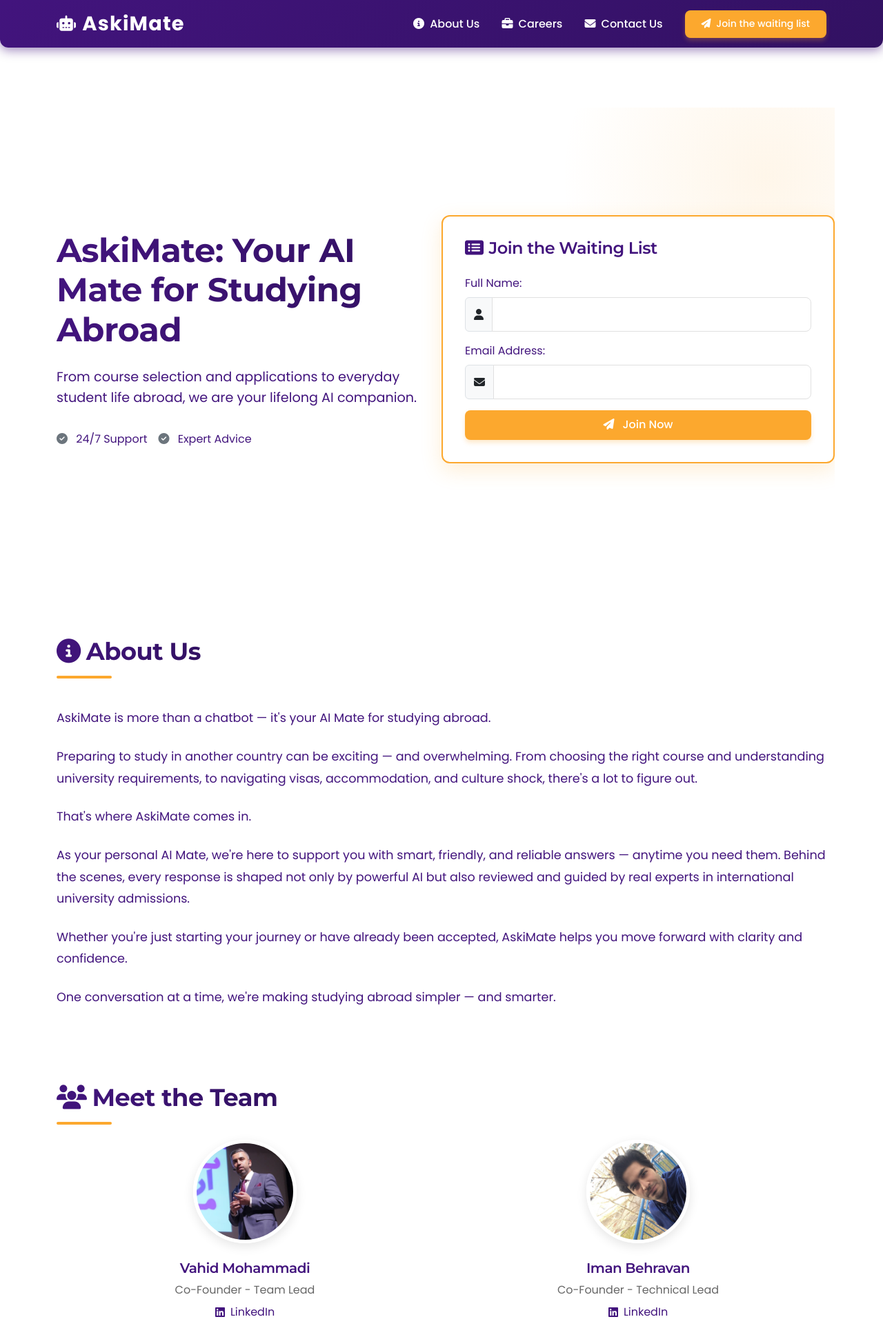
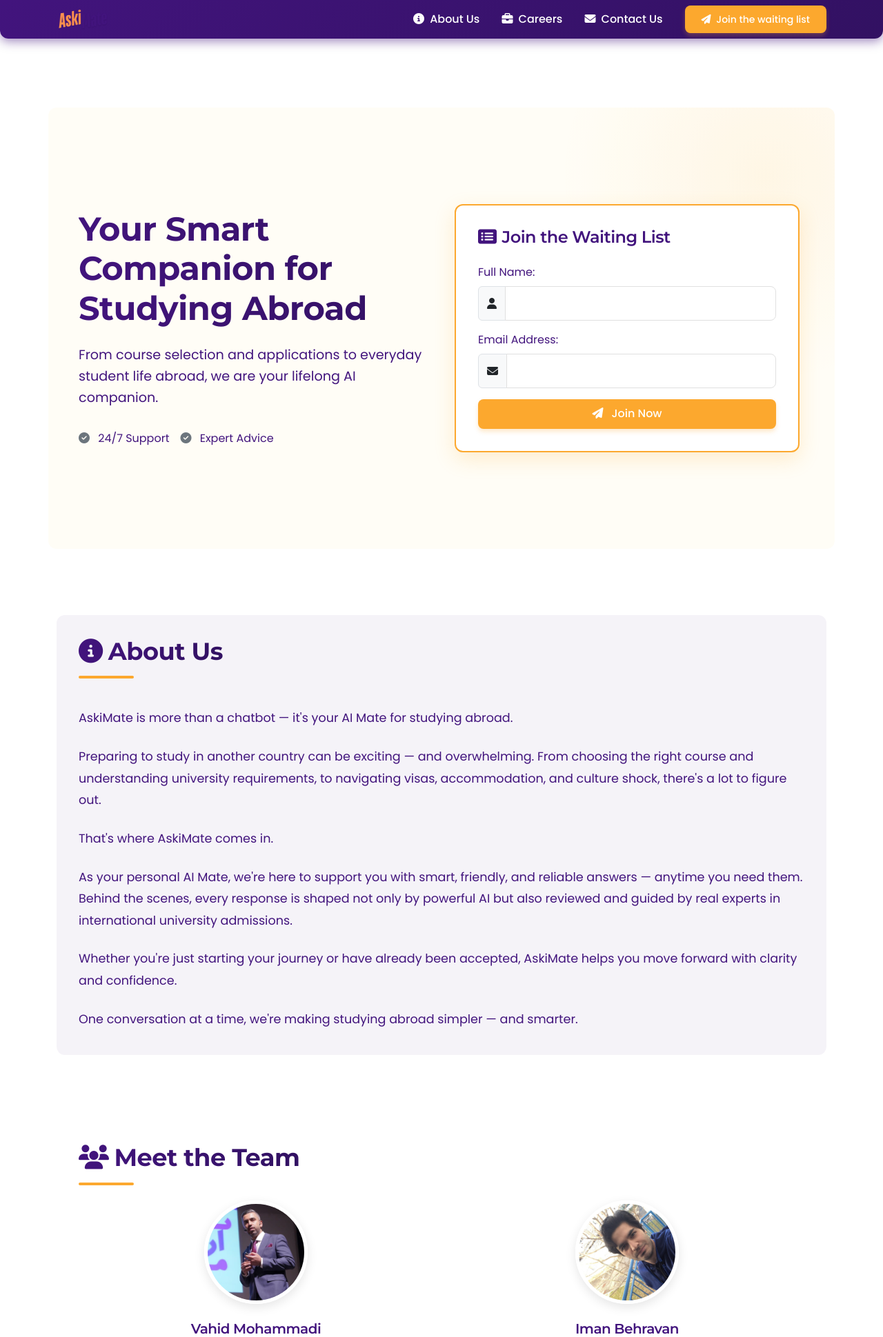
Before and after one commit to vaahiiid/askimate, a Django app: page / in a window 1280 px wide. Shown: the top 1939 px of the page at 69% size. Run offline with Django 5.2, Linux system fonts and the light colour scheme.

Commit message:
Update main_page.html

```diff
--- a/home_page/templates/home_page/main_page.html
+++ b/home_page/templates/home_page/main_page.html
@@ -237,6 +237,25 @@
     section {
       margin-bottom: 6rem;
       padding-top: 2rem;
+      padding: 2rem;
+      border-radius: 12px;
+    }
+
+    /* Background variations for sections */
+    #join {
+      background-color: rgba(255, 243, 209, 0.2);
+    }
+
+    #about {
+      background-color: rgba(66, 20, 125, 0.05);
+    }
+
+    #careers {
+      background-color: rgba(252, 168, 46, 0.05);
+    }
+
+    #contact {
+      background-color: rgba(66, 20, 125, 0.05);
     }
 
     /* Hero Section */
@@ -294,6 +313,8 @@
       animation: fadeInUpBox 0.8s ease forwards;
       animation-delay: 0.6s;
       transition: all 0.3s ease;
+      margin: 0 auto;
+      max-width: 500px;
     }
 
     .join-box:hover {
@@ -609,7 +630,7 @@
   <nav class="navbar navbar-expand-md navbar-dark py-2">
     <div class="container">
       <a class="navbar-brand fw-bold" href="#">
-        <i class="fas fa-robot"></i> AskiMate
+        <img src="{% static 'images/askimate.png' %}" alt="AskiMate" height="30" class="d-inline-block align-top">
       </a>
 
       <!-- Toggler برای موبایل -->
@@ -663,7 +684,7 @@
   <!-- Hero Section -->
   <section class="row align-items-center" id="join">
     <div class="col-md-6">
-      <h1>AskiMate: Your AI Mate for Studying Abroad</h1>
+      <h1>Your Smart Companion for Studying Abroad</h1>
       <p>From course selection and applications to everyday student life abroad, we are your lifelong AI companion.</p>
       <div class="d-flex gap-3">
         <div class="feature-item">
@@ -676,7 +697,8 @@
         </div>
       </div>
     </div>
-    <div class="col-md-6 join-box">
+    <div class="col-md-6">
+      <div class="join-box">
         <h4><i class="fas fa-list-alt me-2"></i>Join the Waiting List</h4>
         <form method="POST" action="{% url 'main_page' %}">
           {% csrf_token %}
@@ -698,6 +720,7 @@
             <i class="fas fa-paper-plane me-2"></i> Join Now
           </button>
         </form>
+      </div>
     </div>
   </section>
 
```
Lines whose indentation alone changed are shown as unchanged.
